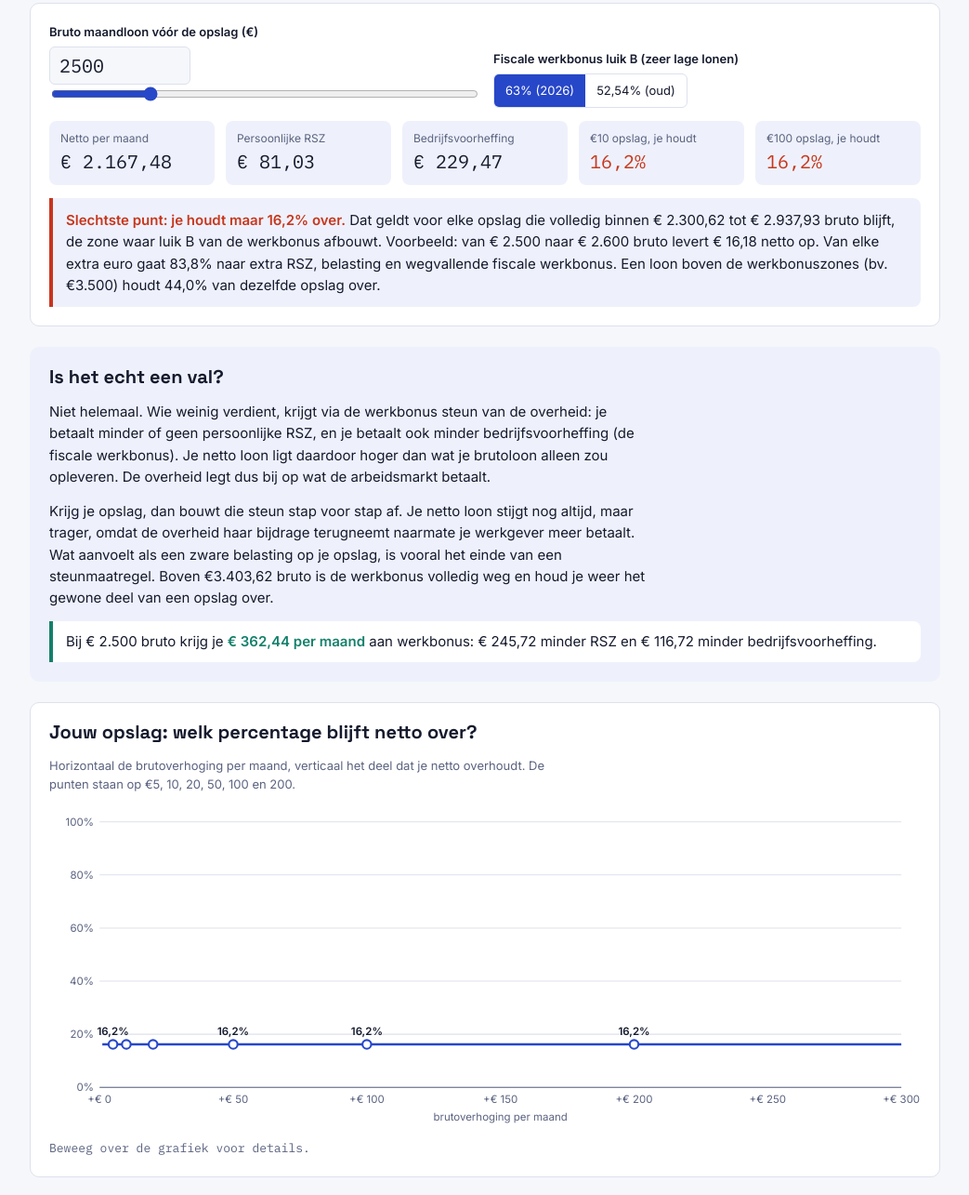
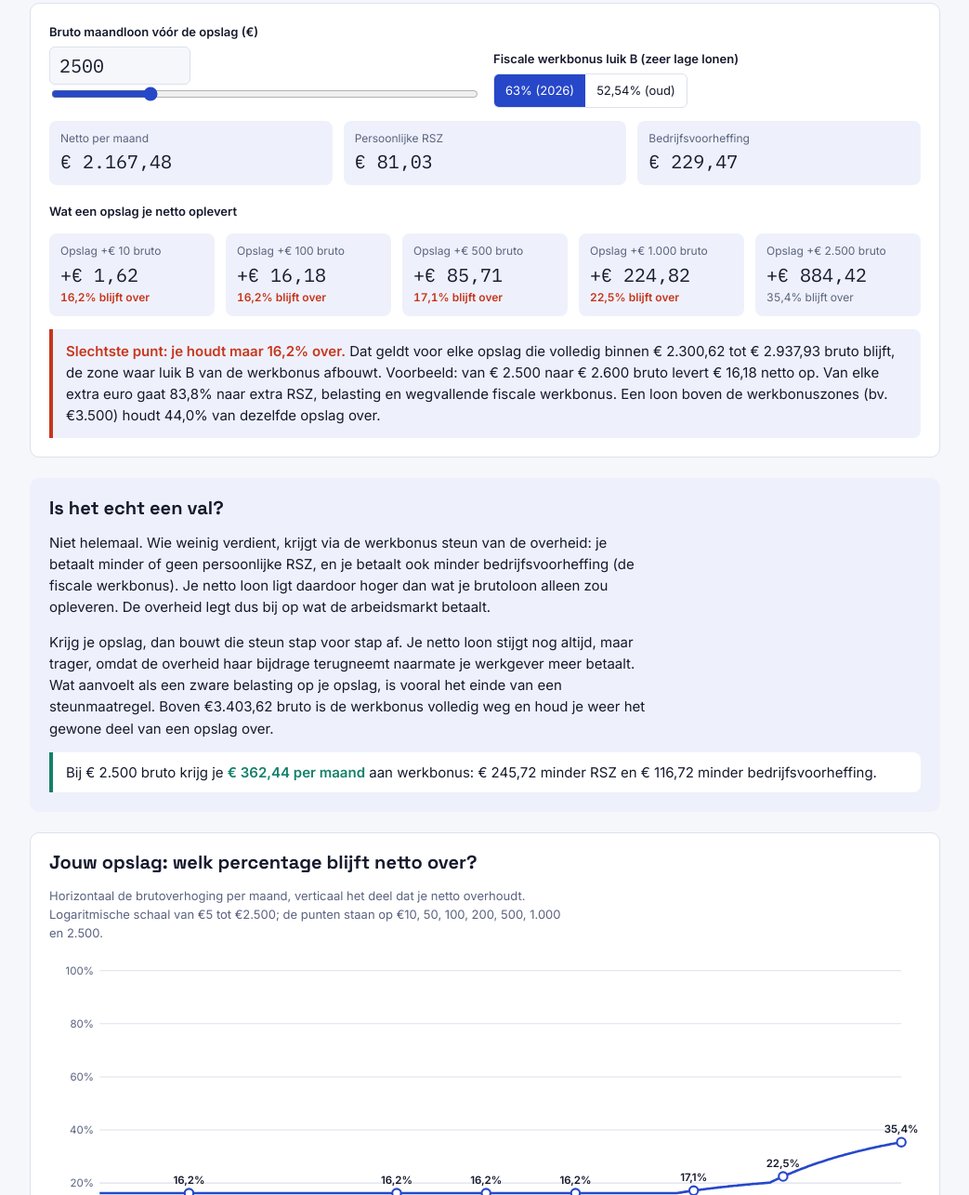
Before and after one commit to Xinirnix/werkbonusval, a plain HTML site: page index.html in a window 1280 px wide. Shown: the part 294-1579 px from the top of the page at 93% size, without its empty margins (118-1161 px from the left). Drawn offline with Linux system fonts and the light colour scheme.

Commit message:
Toon opslagen tot 2.500 euro in euro met percentage
Co-Authored-By: Claude Opus 5.5 <noreply@anthropic.com>
Claude-Session: https://claude.ai/code/session_01Mbc8sYYuaKVT4wdLqjifbL

```diff
--- a/index.html
+++ b/index.html
@@ -63,6 +63,9 @@ button:focus-visible,input:focus-visible{outline:2px solid var(--accent);outline
 .stat .k{font-size:12px;color:var(--muted)}
 .stat .v{font-family:var(--mono);font-size:20px;font-variant-numeric:tabular-nums}
 .stat .v.alarm{color:var(--alarm)}
+.stat .s{font-size:12px;color:var(--muted);font-variant-numeric:tabular-nums}
+.stat .s.alarm{color:var(--alarm);font-weight:600}
+.rh{font-weight:600;font-size:13px;margin-top:4px}
 .peak{border-left:4px solid var(--alarm);padding:12px 14px;background:var(--soft);border-radius:0 8px 8px 0}
 .peak b{color:var(--alarm)}
 .support{border-left:4px solid var(--ok);padding:10px 14px;background:var(--panel);border-radius:0 8px 8px 0}
@@ -121,7 +124,9 @@ ul{margin:0;padding-left:20px;display:grid;gap:4px}
         </div>
       </div>
     </div>
-    <div class="stats" id="stats"><div class="stat"><div class="k">Netto per maand</div><div class="v">€&nbsp;2.167,48</div></div><div class="stat"><div class="k">Persoonlijke RSZ</div><div class="v">€&nbsp;81,03</div></div><div class="stat"><div class="k">Bedrijfsvoorheffing</div><div class="v">€&nbsp;229,47</div></div><div class="stat"><div class="k">€10 opslag, je houdt</div><div class="v alarm">16,2%</div></div><div class="stat"><div class="k">€100 opslag, je houdt</div><div class="v alarm">16,2%</div></div></div>
+    <div class="stats" id="stats"><div class="stat"><div class="k">Netto per maand</div><div class="v">€&nbsp;2.167,48</div></div><div class="stat"><div class="k">Persoonlijke RSZ</div><div class="v">€&nbsp;81,03</div></div><div class="stat"><div class="k">Bedrijfsvoorheffing</div><div class="v">€&nbsp;229,47</div></div></div>
+    <div class="rh" data-t="raiseH">Wat een opslag je netto oplevert</div>
+    <div class="stats" id="raises"><div class="stat"><div class="k">Opslag +€&nbsp;10 bruto</div><div class="v">+€&nbsp;1,62</div><div class="s alarm">16,2% blijft over</div></div><div class="stat"><div class="k">Opslag +€&nbsp;100 bruto</div><div class="v">+€&nbsp;16,18</div><div class="s alarm">16,2% blijft over</div></div><div class="stat"><div class="k">Opslag +€&nbsp;500 bruto</div><div class="v">+€&nbsp;85,71</div><div class="s alarm">17,1% blijft over</div></div><div class="stat"><div class="k">Opslag +€&nbsp;1.000 bruto</div><div class="v">+€&nbsp;224,82</div><div class="s alarm">22,5% blijft over</div></div><div class="stat"><div class="k">Opslag +€&nbsp;2.500 bruto</div><div class="v">+€&nbsp;884,42</div><div class="s">35,4% blijft over</div></div></div>
     <div class="peak" id="peak"><b>Slechtste punt: je houdt maar 16,2% over.</b> Dat geldt voor elke opslag die volledig binnen €&nbsp;2.300,62 tot €&nbsp;2.937,93 bruto blijft, de zone waar luik B van de werkbonus afbouwt. Voorbeeld: van €&nbsp;2.500 naar €&nbsp;2.600 bruto levert €&nbsp;16,18 netto op. Van elke extra euro gaat 83,8% naar extra RSZ, belasting en wegvallende fiscale werkbonus. Een loon boven de werkbonuszones (bv. €3.500) houdt 44,0% van dezelfde opslag over.</div>
   </section>
 
@@ -134,7 +139,7 @@ ul{margin:0;padding-left:20px;display:grid;gap:4px}
 
   <section class="panel">
     <h2 data-t="c1H">Jouw opslag: welk percentage blijft netto over?</h2>
-    <p class="note" data-t="c1N">Horizontaal de brutoverhoging per maand, verticaal het deel dat je netto overhoudt. De punten staan op €5, 10, 20, 50, 100 en 200.</p>
+    <p class="note" data-t="c1N">Horizontaal de brutoverhoging per maand, verticaal het deel dat je netto overhoudt. Logaritmische schaal van €5 tot €2.500; de punten staan op €10, 50, 100, 200, 500, 1.000 en 2.500.</p>
     <div class="chart" id="c1"></div>
     <div class="tip" id="t1">Beweeg over de grafiek voor details.</div>
   </section>
@@ -178,13 +183,13 @@ nl:{loc:'nl-BE',title:'De werkbonusval',share:'Delen',copied:'Link gekopieerd',c
  eyebrow:'Bediende · voltijds · alleenstaand · tarieven 2026',h1:'De werkbonusval',sub:'Hoeveel van je opslag hou je netto over?',
  lede:'Bij lage lonen bouwt de werkbonus af naarmate je brutoloon stijgt. Daardoor betaal je meer RSZ én verlies je een deel van de fiscale werkbonus, bovenop de gewone belasting. Vul een startloon in en zie welk deel van een brutoverhoging netto in je zak blijft.',
  wageLbl:'Bruto maandloon vóór de opslag (€)',wageSlider:'Bruto maandloon schuifregelaar',fbLbl:'Fiscale werkbonus luik B (zeer lage lonen)',fb63:'63% (2026)',fb52:'52,54% (oud)',
- stNet:'Netto per maand',stRsz:'Persoonlijke RSZ',stBv:'Bedrijfsvoorheffing',st10:'€10 opslag, je houdt',st100:'€100 opslag, je houdt',
+ stNet:'Netto per maand',stRsz:'Persoonlijke RSZ',stBv:'Bedrijfsvoorheffing',raiseH:'Wat een opslag je netto oplevert',raiseLbl:d=>`Opslag +${d} bruto`,raiseSmall:p=>`${p} blijft over`,
  peak:(w,lo,hi,ex,ex2,dn,lose,k35)=>`<b>Slechtste punt: je houdt maar ${w} over.</b> Dat geldt voor elke opslag die volledig binnen ${lo} tot ${hi} bruto blijft, de zone waar luik B van de werkbonus afbouwt. Voorbeeld: van ${ex} naar ${ex2} bruto levert ${dn} netto op. Van elke extra euro gaat ${lose} naar extra RSZ, belasting en wegvallende fiscale werkbonus. Een loon boven de werkbonuszones (bv. €3.500) houdt ${k35} van dezelfde opslag over.`,
  exH:'Is het echt een val?',
  exP1:'Niet helemaal. Wie weinig verdient, krijgt via de werkbonus steun van de overheid: je betaalt minder of geen persoonlijke RSZ, en je betaalt ook minder bedrijfsvoorheffing (de fiscale werkbonus). Je netto loon ligt daardoor hoger dan wat je brutoloon alleen zou opleveren. De overheid legt dus bij op wat de arbeidsmarkt betaalt.',
  exP2:'Krijg je opslag, dan bouwt die steun stap voor stap af. Je netto loon stijgt nog altijd, maar trager, omdat de overheid haar bijdrage terugneemt naarmate je werkgever meer betaalt. Wat aanvoelt als een zware belasting op je opslag, is vooral het einde van een steunmaatregel. Boven €3.403,62 bruto is de werkbonus volledig weg en houd je weer het gewone deel van een opslag over.',
  support:(g,n,tot,r,f)=>n>0.005?`Bij ${g} bruto krijg je <b>${tot} per maand</b> aan werkbonus: ${r} minder RSZ en ${f} minder bedrijfsvoorheffing.`:`Bij ${g} bruto krijg je geen werkbonus meer. Een opslag wordt hier gewoon belast.`,
- c1H:'Jouw opslag: welk percentage blijft netto over?',c1N:'Horizontaal de brutoverhoging per maand, verticaal het deel dat je netto overhoudt. De punten staan op €5, 10, 20, 50, 100 en 200.',
+ c1H:'Jouw opslag: welk percentage blijft netto over?',c1N:'Horizontaal de brutoverhoging per maand, verticaal het deel dat je netto overhoudt. Logaritmische schaal van €5 tot €2.500; de punten staan op €10, 50, 100, 200, 500, 1.000 en 2.500.',
  c1X:'brutoverhoging per maand',c1Hint:'Beweeg over de grafiek voor details.',
  c1Tip:(x,dn,k,l)=>`Opslag +${x} bruto → +${dn} netto (${k} blijft over, ${l} gaat naar RSZ/belasting)`,
  c2H:'Elke euro opslag, per loonniveau',c2N:'Wat je overhoudt van een kleine opslag (€10) bij elk startloon. De ingekleurde zones zijn waar de werkbonus afbouwt.',
@@ -208,13 +213,13 @@ fr:{loc:'fr-BE',title:'Le piège du bonus à l\'emploi',share:'Partager',copied:
  eyebrow:'Employé · temps plein · isolé · barèmes 2026',h1:'Le piège du bonus à l\'emploi',sub:'Combien de votre augmentation gardez-vous en net ?',
  lede:'Pour les bas salaires, le bonus à l\'emploi diminue à mesure que le salaire brut augmente. Vous payez donc plus d\'ONSS et perdez une partie du bonus à l\'emploi fiscal, en plus de l\'impôt normal. Indiquez un salaire de départ et voyez quelle part d\'une augmentation brute vous reste en net.',
  wageLbl:'Salaire brut mensuel avant l\'augmentation (€)',wageSlider:'Curseur du salaire brut mensuel',fbLbl:'Bonus à l\'emploi fiscal, volet B (très bas salaires)',fb63:'63 % (2026)',fb52:'52,54 % (ancien)',
- stNet:'Net par mois',stRsz:'ONSS personnelle',stBv:'Précompte professionnel',st10:'Augmentation de 10 €, vous gardez',st100:'Augmentation de 100 €, vous gardez',
+ stNet:'Net par mois',stRsz:'ONSS personnelle',stBv:'Précompte professionnel',raiseH:'Ce qu\'une augmentation vous rapporte en net',raiseLbl:d=>`Augmentation de +${d} brut`,raiseSmall:p=>`${p} reste`,
  peak:(w,lo,hi,ex,ex2,dn,lose,k35)=>`<b>Pire cas : vous ne gardez que ${w}.</b> C'est le cas pour toute augmentation qui reste entièrement entre ${lo} et ${hi} brut, la zone où le volet B du bonus à l'emploi diminue. Exemple : passer de ${ex} à ${ex2} brut rapporte ${dn} net. De chaque euro supplémentaire, ${lose} part en ONSS, en impôt et en bonus fiscal perdu. Au-dessus des zones du bonus (p. ex. 3 500 €), vous gardez ${k35} de la même augmentation.`,
  exH:'Est-ce vraiment un piège ?',
  exP1:'Pas vraiment. Les personnes qui gagnent peu reçoivent un soutien de l\'État via le bonus à l\'emploi : elles paient moins ou pas de cotisations ONSS personnelles, et moins de précompte professionnel (le bonus à l\'emploi fiscal). Leur salaire net est donc plus élevé que ce que leur salaire brut seul donnerait. L\'État complète ce que paie le marché du travail.',
  exP2:'En cas d\'augmentation, ce soutien diminue progressivement. Le salaire net continue d\'augmenter, mais plus lentement, car l\'État reprend sa contribution à mesure que l\'employeur paie davantage. Ce qui ressemble à un lourd impôt sur l\'augmentation est surtout la fin d\'une mesure de soutien. Au-delà de 3 403,62 € brut, le bonus a disparu et vous gardez à nouveau la part habituelle d\'une augmentation.',
  support:(g,n,tot,r,f)=>n>0.005?`À ${g} brut, vous recevez <b>${tot} par mois</b> de bonus à l'emploi : ${r} d'ONSS en moins et ${f} de précompte en moins.`:`À ${g} brut, vous ne recevez plus de bonus à l'emploi. Une augmentation est simplement imposée.`,
- c1H:'Votre augmentation : quel pourcentage reste en net ?',c1N:'Horizontalement l\'augmentation brute par mois, verticalement la part que vous gardez en net. Les points sont à 5, 10, 20, 50, 100 et 200 €.',
+ c1H:'Votre augmentation : quel pourcentage reste en net ?',c1N:'Horizontalement l\'augmentation brute par mois, verticalement la part que vous gardez en net. Échelle logarithmique de 5 à 2 500 € ; les points sont à 10, 50, 100, 200, 500, 1 000 et 2 500 €.',
  c1X:'augmentation brute par mois',c1Hint:'Survolez le graphique pour les détails.',
  c1Tip:(x,dn,k,l)=>`Augmentation +${x} brut → +${dn} net (${k} reste, ${l} part en ONSS/impôt)`,
  c2H:'Chaque euro d\'augmentation, par niveau de salaire',c2N:'Ce que vous gardez d\'une petite augmentation (10 €) pour chaque salaire de départ. Les zones colorées sont celles où le bonus diminue.',
@@ -238,13 +243,13 @@ en:{loc:'en-IE',title:'The work bonus trap',share:'Share',copied:'Link copied',c
  eyebrow:'Belgian white-collar employee · full-time · single · 2026 rates',h1:'The work bonus trap',sub:'How much of your pay raise do you keep?',
  lede:'For low wages in Belgium, the work bonus (werkbonus / bonus à l\'emploi) is phased out as gross pay rises. You pay more social security and lose part of the tax work bonus, on top of normal income tax. Enter a starting wage and see what share of a gross raise you keep as net pay.',
  wageLbl:'Gross monthly wage before the raise (€)',wageSlider:'Gross monthly wage slider',fbLbl:'Tax work bonus, part B (very low wages)',fb63:'63% (2026)',fb52:'52.54% (old)',
- stNet:'Net per month',stRsz:'Employee social security',stBv:'Withholding tax',st10:'€10 raise, you keep',st100:'€100 raise, you keep',
+ stNet:'Net per month',stRsz:'Employee social security',stBv:'Withholding tax',raiseH:'What a raise adds to your net pay',raiseLbl:d=>`Raise of +${d} gross`,raiseSmall:p=>`${p} kept`,
  peak:(w,lo,hi,ex,ex2,dn,lose,k35)=>`<b>Worst case: you keep only ${w}.</b> This holds for any raise that stays entirely between ${lo} and ${hi} gross, where part B of the work bonus phases out. Example: going from ${ex} to ${ex2} gross adds ${dn} net. Of each extra euro, ${lose} goes to extra social security, tax and lost tax work bonus. Above the work bonus zones (e.g. €3,500) you keep ${k35} of the same raise.`,
  exH:'Is it really a trap?',
  exP1:'Not really. People on low wages get support from the government through the work bonus: they pay less or no employee social security, and less withholding tax (the tax work bonus). Their net pay is therefore higher than their gross wage alone would give. The government tops up what the labour market pays.',
  exP2:'When you get a raise, that support is phased out step by step. Your net pay still rises, but more slowly, because the government withdraws its top-up as your employer pays more. What feels like a heavy tax on your raise is mostly the end of a support measure. Above €3,403.62 gross the work bonus is gone and you keep the normal share of a raise again.',
  support:(g,n,tot,r,f)=>n>0.005?`At ${g} gross you receive <b>${tot} a month</b> in work bonus: ${r} less social security and ${f} less withholding tax.`:`At ${g} gross you no longer receive a work bonus. A raise is simply taxed.`,
- c1H:'Your raise: what percentage do you keep?',c1N:'Horizontal: the gross raise per month. Vertical: the share you keep as net pay. Dots mark €5, 10, 20, 50, 100 and 200.',
+ c1H:'Your raise: what percentage do you keep?',c1N:'Horizontal: the gross raise per month. Vertical: the share you keep as net pay. Log scale from €5 to €2,500; dots mark €10, 50, 100, 200, 500, 1,000 and 2,500.',
  c1X:'gross raise per month',c1Hint:'Hover over the chart for details.',
  c1Tip:(x,dn,k,l)=>`Raise +${x} gross → +${dn} net (${k} kept, ${l} to social security/tax)`,
  c2H:'Every euro of raise, by wage level',c2N:'What you keep of a small raise (€10) at each starting wage. Shaded zones are where the work bonus phases out.',
@@ -300,17 +305,16 @@ const pctAxis=v=>Math.round(v*100)+'%';
 function chart1(){
  const c=$('c1');c.innerHTML='';const w=900,h=330,m={l:52,r:20,t:16,b:40};
  const svg=el('svg',{viewBox:`0 0 ${w} ${h}`,role:'img','aria-label':L().c1H},c);
- const maxD=300,X=d=>m.l+(d/maxD)*(w-m.l-m.r),Y=v=>m.t+(1-v)*(h-m.t-m.b);
- axes(svg,m.l,w-m.r,h-m.b,X,Y,[0,50,100,150,200,250,300],[0,.2,.4,.6,.8,1],d=>'+'+eur(d,0),pctAxis);
+ const minD=5,maxD=2500,lg=Math.log(maxD/minD),X=d=>m.l+Math.log(d/minD)/lg*(w-m.l-m.r),Y=v=>m.t+(1-v)*(h-m.t-m.b);
+ axes(svg,m.l,w-m.r,h-m.b,X,Y,[5,10,20,50,100,200,500,1000,2500],[0,.2,.4,.6,.8,1],d=>'+'+eur(d,0),pctAxis);
  el('text',{x:(m.l+w-m.r)/2,y:h-6,'text-anchor':'middle'},svg).textContent=L().c1X;
- let d='';for(let x=1;x<=maxD;x++){d+=(x===1?'M':'L')+X(x).toFixed(1)+','+Y(Math.max(0,Math.min(1,kept(W,x)))).toFixed(1)}
+ let d='';for(let i=0;i<=600;i++){const x=minD*Math.pow(maxD/minD,i/600);d+=(i===0?'M':'L')+X(x).toFixed(1)+','+Y(Math.max(0,Math.min(1,kept(W,x)))).toFixed(1)}
  el('path',{d,fill:'none',stroke:css('--accent'),'stroke-width':2.5},svg);
- let lx=-99,ly=-99;[5,10,20,50,100,200].forEach(x=>{const k=kept(W,x);el('circle',{cx:X(x),cy:Y(k),r:4.5,fill:css('--panel'),stroke:css('--accent'),'stroke-width':2},svg);
+ let lx=-99,ly=-99;[10,50,100,200,500,1000,2500].forEach(x=>{const k=kept(W,x);el('circle',{cx:X(x),cy:Y(k),r:4.5,fill:css('--panel'),stroke:css('--accent'),'stroke-width':2},svg);
   if(X(x)-lx<44&&Math.abs(Y(k)-ly)<16)return;lx=X(x);ly=Y(k);el('text',{x:X(x),y:Y(k)-10,'text-anchor':'middle',style:'fill:var(--fg);font-weight:600'},svg).textContent=pct(k)});
  const hl=el('line',{y1:m.t,y2:h-m.b,stroke:css('--muted'),'stroke-dasharray':'3 3',visibility:'hidden'},svg);
  $('t1').textContent=L().c1Hint;
- svg.addEventListener('pointermove',e=>{const r=svg.getBoundingClientRect();const x=Math.round(((e.clientX-r.left)/r.width*w-m.l)/(w-m.l-m.r)*maxD);
-  if(x<1||x>maxD)return;hl.setAttribute('x1',X(x));hl.setAttribute('x2',X(x));hl.setAttribute('visibility','visible');
+ svg.addEventListener('pointermove',e=>{const r=svg.getBoundingClientRect();const f=((e.clientX-r.left)/r.width*w-m.l)/(w-m.l-m.r);if(f<0||f>1)return;const x=Math.round(minD*Math.pow(maxD/minD,f));hl.setAttribute('x1',X(x));hl.setAttribute('x2',X(x));hl.setAttribute('visibility','visible');
   const dn=net(W+x).net-net(W).net;$('t1').textContent=L().c1Tip(eur(x,0),eur(dn),pct(dn/x),pct(1-dn/x))});
 }
 function chart2(){
@@ -330,14 +334,14 @@ function chart2(){
   if(g<lo||g>hi)return;$('t2').textContent=L().c2Tip(eur(g,0),eur(net(g).net),pct(kept(g,D)))});
 }
 function chart3(){
- const c=$('c3');c.innerHTML='';const w=900,h=360,m={l:60,r:16,t:10,b:40},lo=1800,hi=5000,nx=160,ny=60,dmin=5,dmax=400;
+ const c=$('c3');c.innerHTML='';const w=900,h=360,m={l:60,r:16,t:10,b:40},lo=1800,hi=5000,nx=160,ny=70,dmin=5,dmax=2500;
  const svg=el('svg',{viewBox:`0 0 ${w} ${h}`,role:'img','aria-label':L().c3H},c);
  const X=g=>m.l+(g-lo)/(hi-lo)*(w-m.l-m.r),Yd=d=>m.t+(1-Math.log(d/dmin)/Math.log(dmax/dmin))*(h-m.t-m.b);
  const cw=(w-m.l-m.r)/nx,ch=(h-m.t-m.b)/ny;let mn=1,mx=0;
  for(let i=0;i<nx;i++)for(let j=0;j<ny;j++){const g=lo+(i+.5)*(hi-lo)/nx,dd=dmin*Math.pow(dmax/dmin,(j+.5)/ny),k=kept(g,dd);mn=Math.min(mn,k);mx=Math.max(mx,k);
   el('rect',{x:m.l+i*cw,y:m.t+(ny-1-j)*ch,width:cw+.5,height:ch+.5,fill:hmColor(k)},svg)}
  $('hmr').textContent=L().range(pct(mn),pct(mx));
- [5,10,20,50,100,200,400].forEach(d=>{el('text',{x:m.l-6,y:Yd(d)+4,'text-anchor':'end'},svg).textContent='+'+eur(d,0)});
+ [5,10,20,50,100,200,500,1000,2500].forEach(d=>{el('text',{x:m.l-6,y:Yd(d)+4,'text-anchor':'end'},svg).textContent='+'+eur(d,0)});
  [2000,2500,3000,3500,4000,4500,5000].forEach(g=>{el('text',{x:X(g),y:h-m.b+16,'text-anchor':'middle'},svg).textContent=eur(g,0)});
  el('text',{x:(m.l+w-m.r)/2,y:h-6,'text-anchor':'middle'},svg).textContent=L().c3X;
  if(W>=lo&&W<=hi)el('line',{x1:X(W),x2:X(W),y1:m.t,y2:h-m.b,stroke:css('--fg'),'stroke-width':1.5,'stroke-dasharray':'5 3'},svg);
@@ -362,9 +366,11 @@ function loadVisits(){if(!/github\.io$/.test(location.hostname))return;
  const toN=s=>+String(s).replace(/[^0-9]/g,'');
  fetch('https://xinirnix.goatcounter.com/counter/TOTAL.json').then(r=>r.ok?r.json():null).then(j=>{if(j){VIS={c:toN(j.count)};showVisits()}}).catch(()=>{})}
 function render(){
- const t=L(),n=net(W),k10=kept(W,10),k100=kept(W,100);
- $('stats').innerHTML=[[t.stNet,eur(n.net)],[t.stRsz,eur(n.rsz)],[t.stBv,eur(n.bv)],[t.st10,pct(k10),k10<.35],[t.st100,pct(k100),k100<.35]]
-  .map(([k,v,al])=>`<div class="stat"><div class="k">${k}</div><div class="v${al?' alarm':''}">${v}</div></div>`).join('');
+ const t=L(),n=net(W);
+ $('stats').innerHTML=[[t.stNet,eur(n.net)],[t.stRsz,eur(n.rsz)],[t.stBv,eur(n.bv)]]
+  .map(([k,v])=>`<div class="stat"><div class="k">${k}</div><div class="v">${v}</div></div>`).join('');
+ $('raises').innerHTML=[10,100,500,1000,2500].map(d=>{const g=net(W+d).net-n.net,k=g/d,al=k<.35;
+  return`<div class="stat"><div class="k">${t.raiseLbl(eur(d,0))}</div><div class="v">+${eur(g)}</div><div class="s${al?' alarm':''}">${t.raiseSmall(pct(k))}</div></div>`}).join('');
  const wk=worstK(),ex=2500,dn=net(ex+100).net-net(ex).net;
  $('peak').innerHTML=t.peak(pct(wk),eur(P.B.lo),eur(P.B.hi),eur(ex,0),eur(ex+100,0),eur(dn),pct(1-wk),pct(kept(3500,100)));
  $('support').innerHTML=t.support(eur(W,0),n.red+n.fisc,eur(n.red+n.fisc),eur(n.red),eur(n.fisc));
```
